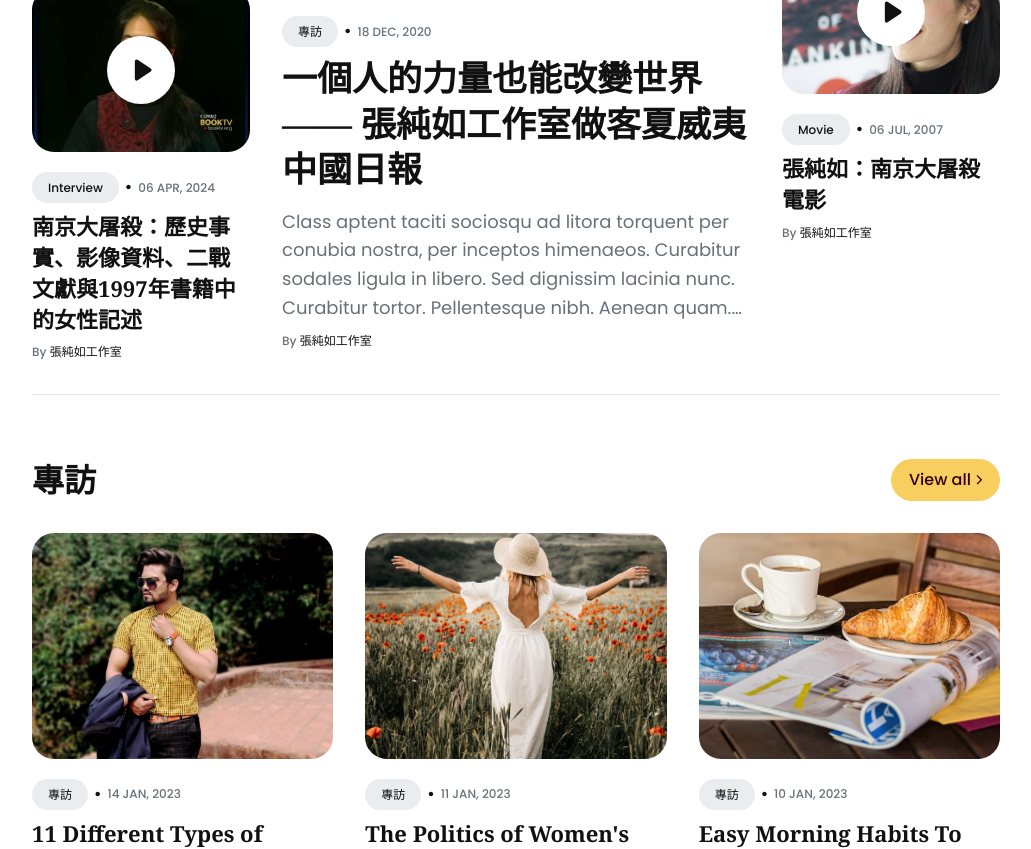
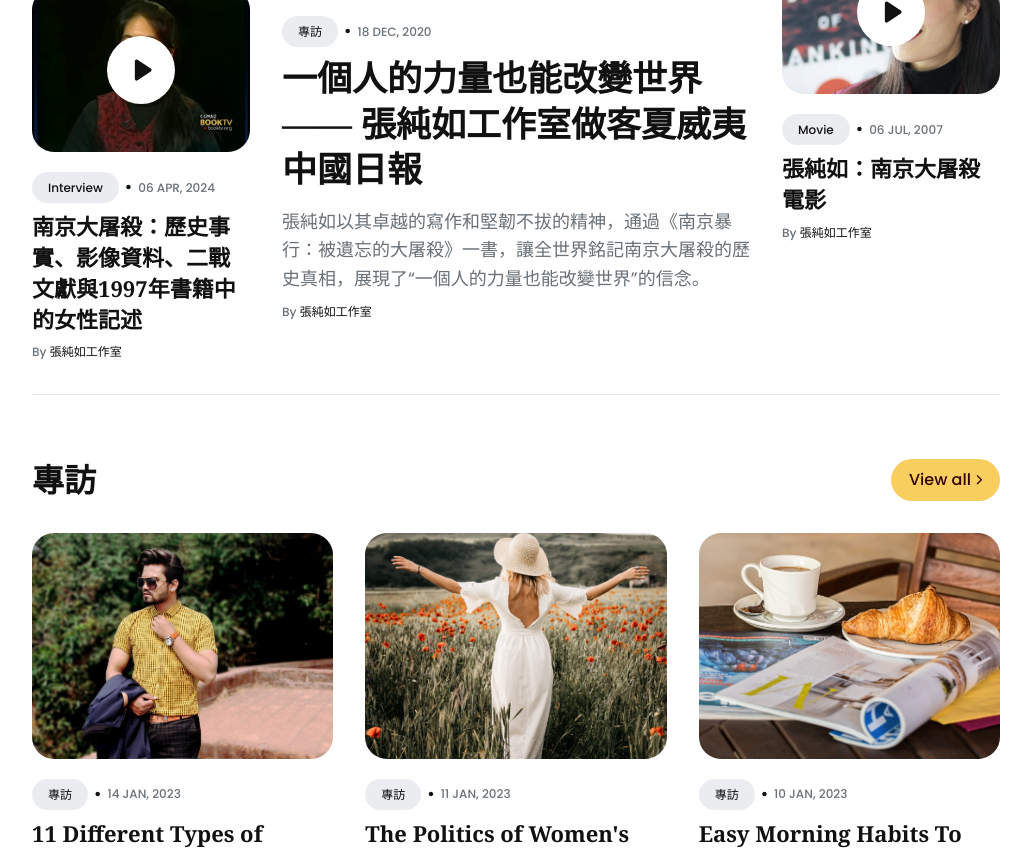
Before and after one commit to thatirischang/thatirischang.github.io, a Jekyll site: the page built from index.html, in a window 1280 px wide and 900 px high, scrolled down 660 px, cut to the strip 51-900 px from the top of the window. Shown: the whole strip, without its empty margins (124-1155 px from the left). Built offline with Jekyll 4.4.1, drawn with Linux system fonts in a browser that asks for light colours.

Commit message:
Update and rename 2020-12-18-how-to-accurately-measure-your-success-as-a-person.md to 2020-12-18-the-power-of-one.md

```diff
--- a/_posts/2020-12-18-how-to-accurately-measure-your-success-as-a-person.md
+++ b/_posts/2020-12-18-the-power-of-one.md
@@ -1,7 +1,7 @@
 ---
 layout: post
 title: 一個人的力量也能改變世界 —— 張純如工作室做客夏威夷中國日報
-description: Class aptent taciti sociosqu ad litora torquent per conubia nostra, per inceptos himenaeos. Curabitur sodales ligula in libero. Sed dignissim lacinia nunc. Curabitur tortor. Pellentesque nibh. Aenean quam. In scelerisque sem at dolor. Maecenas mattis convallis tristique.
+description: 張純如以其卓越的寫作和堅韌不拔的精神，通過《南京暴行：被遺忘的大屠殺》一書，讓全世界銘記南京大屠殺的歷史真相，展現了“一個人的力量也能改變世界”的信念。
 date: 2020-12-18 15:01:35 +0300
 author: admin
 image: '/images/128.jpg'
```
